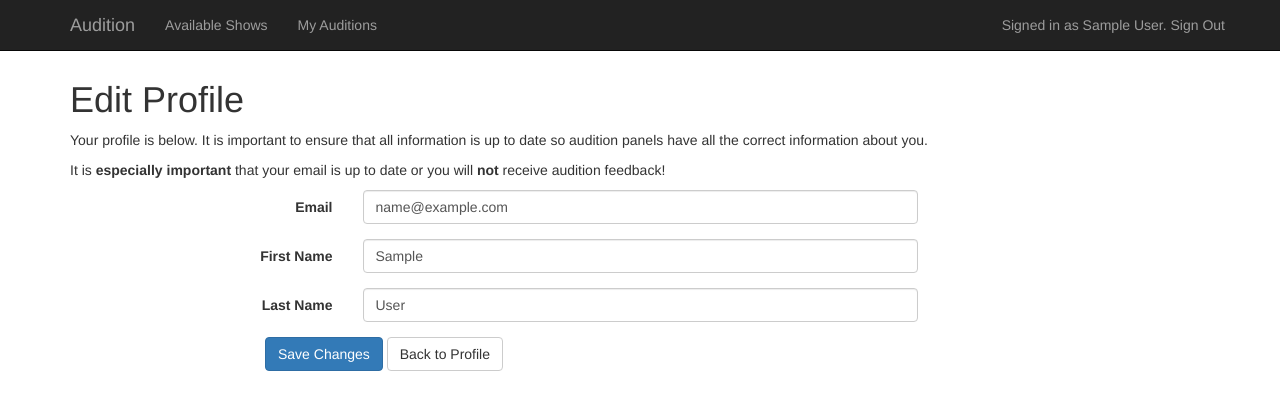
After one commit to JamesP2/Audition, a Flask app: page /profile/1/edit in a window 1280 px wide. The commit adds this page. Shown: the top 410 px of the page. Run offline with Flask 2, Linux system fonts and the light colour scheme; a user stored in the database is signed in; tables that the repository leaves empty hold one stand-in row (values such as "Sample post"); parts of the project's set-up code (start-up, migrations or seed data) failed here and were passed over; some libraries are stand-ins or nearby versions.

Commit message:
Profile editing support (email, first & last name)

```diff
--- /dev/null
+++ b/audition/templates/edit_profile.html
@@ -0,0 +1,41 @@
+{% extends "layout.html" %}
+{% block title %}Edit Profile{% endblock %}
+{% block body %}
+    <h1>Edit Profile</h1>
+    {% if g.user == user %}
+        <p>
+            Your profile is below. It is important to ensure that all information is up to date so audition panels
+            have all the correct information about you.
+        </p>
+        <p>
+            It is <strong>especially important</strong> that your email is up to date or you will <strong>not</strong>
+            receive audition feedback!
+        </p>
+    {% endif %}
+    <form class="form-horizontal" action="" method="post">
+        <div class="form-group">
+            <label for="email" class="col-sm-3 control-label">Email</label>
+            <div class="col-sm-6">
+                <input type="email" class="form-control" id="email" name="email" placeholder="Email" value="{{ user.email }}">
+            </div>
+        </div>
+        <div class="form-group">
+            <label for="first_name" class="col-sm-3 control-label">First Name</label>
+            <div class="col-sm-6">
+                <input type="text" class="form-control" id="first_name" name="first_name" placeholder="First Name" value="{{ user.first_name }}">
+            </div>
+        </div>
+        <div class="form-group">
+            <label for="last_name" class="col-sm-3 control-label">Last Name</label>
+            <div class="col-sm-6">
+                <input type="text" class="form-control" id="last_name" name="last_name" placeholder="Last Name" value="{{ user.last_name }}">
+            </div>
+        </div>
+        <div class="form-group">
+            <div class="col-sm-offset-2 col-sm-6">
+                <button type="submit" class="btn btn-primary">Save Changes</button>
+                <a href="{{ url_for('profile', user_id=user.id) }}" class="btn btn-default">Back to Profile</a>
+            </div>
+        </div>
+    </form>
+{% endblock %}
--- a/audition/templates/layout.html
+++ b/audition/templates/layout.html
@@ -24,7 +24,7 @@
                     <li><a href="{{ url_for('my_auditions') }}">My Auditions</a></li>
                 </ul>
                 <p class="navbar-text navbar-right">
-                    Signed in as {{ g.user.first_name }} {{ g.user.last_name }}.
+                    Signed in as <a href="{{ url_for('profile') }}" class="navbar-link">{{ g.user.first_name }} {{ g.user.last_name }}</a>.
                     <a href="{{ url_for('logout') }}" class="navbar-link">Sign Out</a>
                 </p>
                 {% else %}
--- a/audition/views.py
+++ b/audition/views.py
@@ -399,5 +399,62 @@ def cancel_audition(audition_id):
 
 
 @app.route('/help/markdown')
+@login_required
 def markdown_help():
     return render_template('popup/markdown_help.html')
+
+
+@app.route('/profile')
+def profile():
+    return redirect(url_for('view_profile', user_id=current_user.id))
+
+
+@app.route('/profile/<int:user_id>')
+@login_required
+def view_profile(user_id):
+    user = User.query.get(user_id)
+
+    if user is None:
+        flash('The requested user does not exist', 'danger')
+        return redirect(url_for('index'))
+
+    if user.id != current_user.id:
+        flash('You do not have permission to view that user\'s profile.')
+        return redirect(url_for('index'))
+
+    return render_template('profile.html', user=user)
+
+
+@app.route('/profile/<int:user_id>/edit', methods=['GET', 'POST'])
+@login_required
+def edit_profile(user_id):
+    user = User.query.get(user_id)
+
+    if user is None:
+        flash('The requested user does not exist')
+        return redirect(url_for('index'))
+
+    if user.id != current_user.id:
+        flash('You do not have permission to edit that user\'s profile.')
+        return redirect(url_for('index'))
+
+    if request.method == 'POST':
+        if request.form['first_name'] == '' or request.form['last_name'] == '' or request.form['email'] == '':
+            flash('Please fill out all fields')
+            return redirect(url_for('edit_profile', user_id=user_id))
+
+        if not validate_email(request.form['email']):
+            flash('Please provide a valid email address', 'warning')
+            return redirect(url_for('edit_profile', user_id=user_id))
+
+        user.email = request.form['email']
+        user.first_name = request.form['first_name']
+        user.last_name = request.form['last_name']
+
+        db.session.add(user)
+        db.session.commit()
+
+        flash('Changes saved', 'success')
+        return redirect(url_for('view_profile', user_id=user_id))
+
+    return render_template('edit_profile.html', user=user)
```
Also changed, not shown: audition/templates/profile.html (added, +40 -0 lines).
